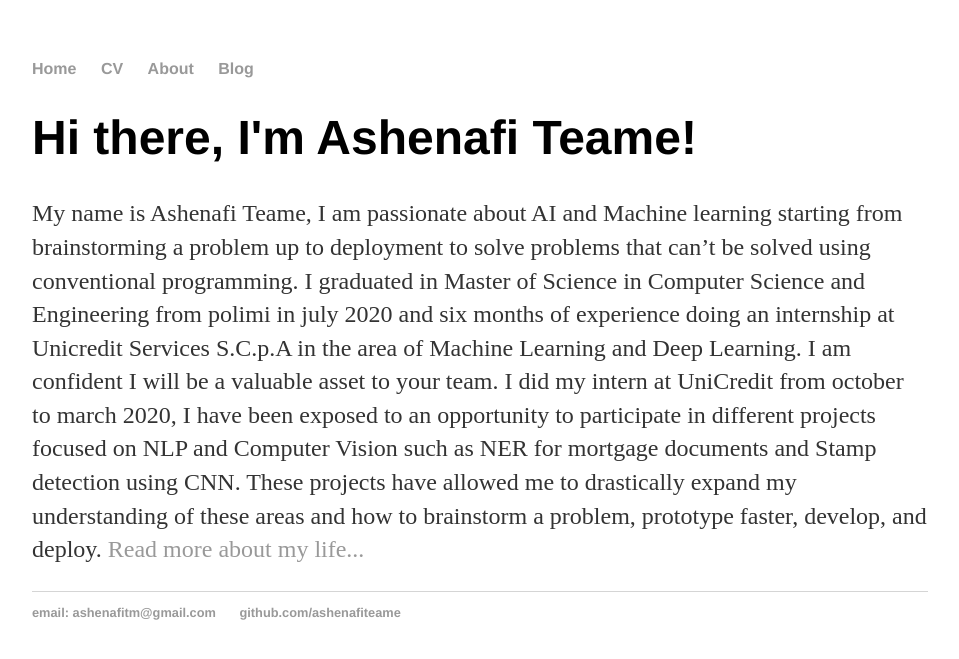
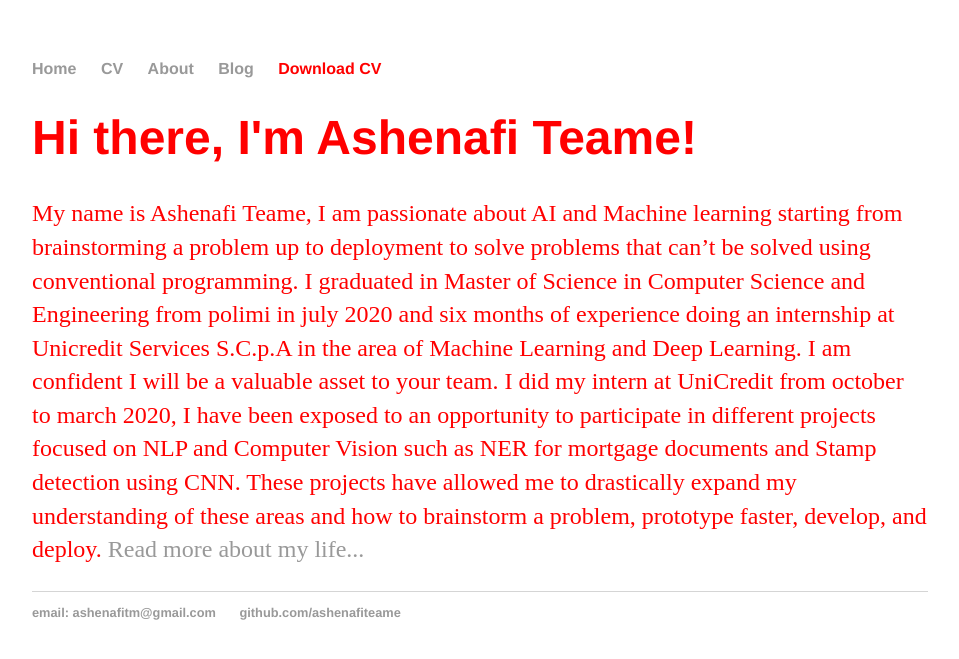
Before and after one commit to ashenafiteame/ashenafi.github.io, a Jekyll site: the page built from index.html, in a window 1280 px wide. Shown: the top 659 px of the page, without its empty margins (160-1119 px from the left). Built offline with Jekyll 4.4.1, drawn with Linux system fonts in a browser that asks for light colours.

Commit message:
CV updated

```diff
--- a/_layouts/default.html
+++ b/_layouts/default.html
@@ -12,6 +12,12 @@
         <li><a href="/cv">CV</a></li>
         <li><a href="/about">About</a></li>
         <li><a href="/blog">Blog</a></li>
+        <li><a
+            style="color: red;"
+            href="https://drive.google.com/file/d/1C1b1eE36hoW8PpfoKs7FezAJNxR1OiVW/view?usp=sharing"
+            class="download"
+            title="Download CV as PDF"
+            >Download CV</a</li>
       </ul>
     </nav>
     <div class="container">
```
